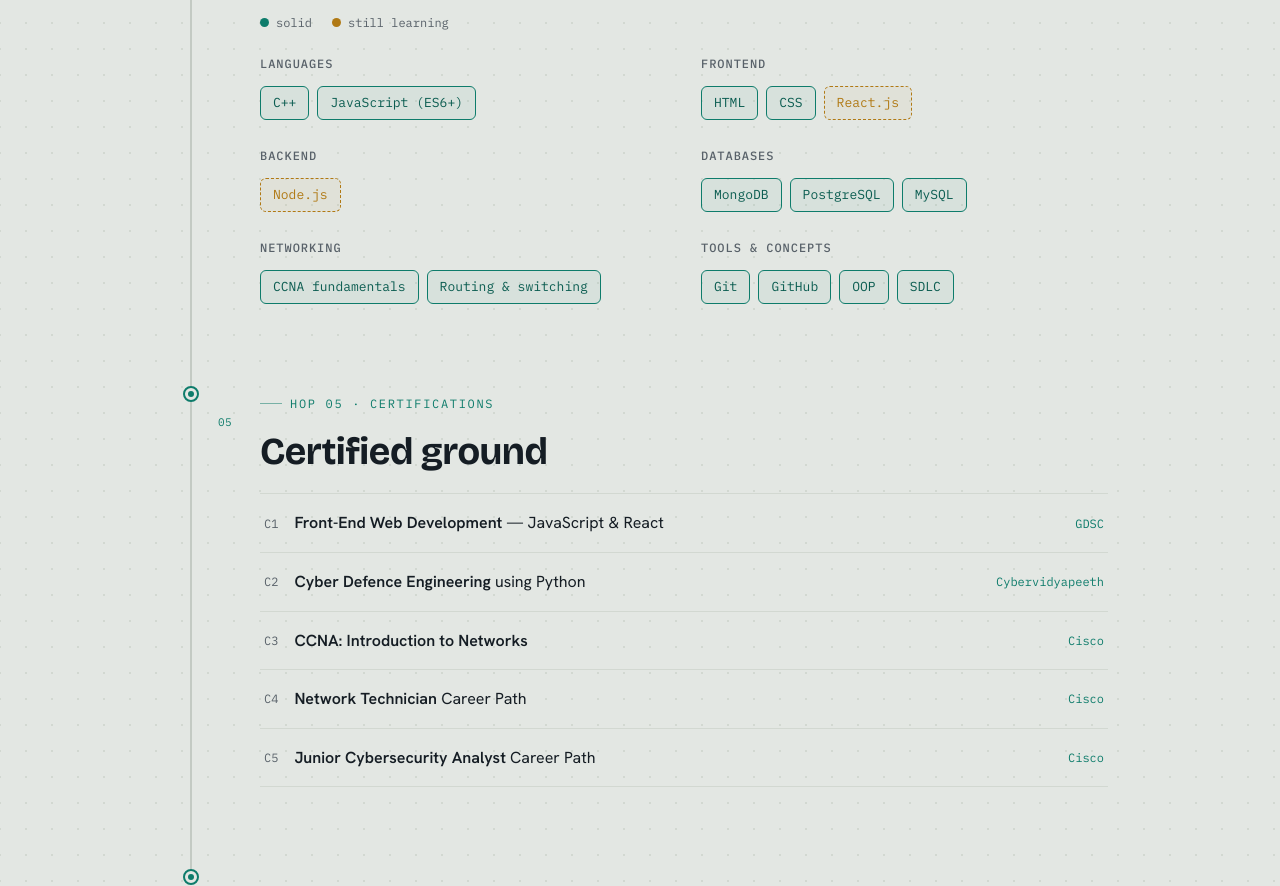
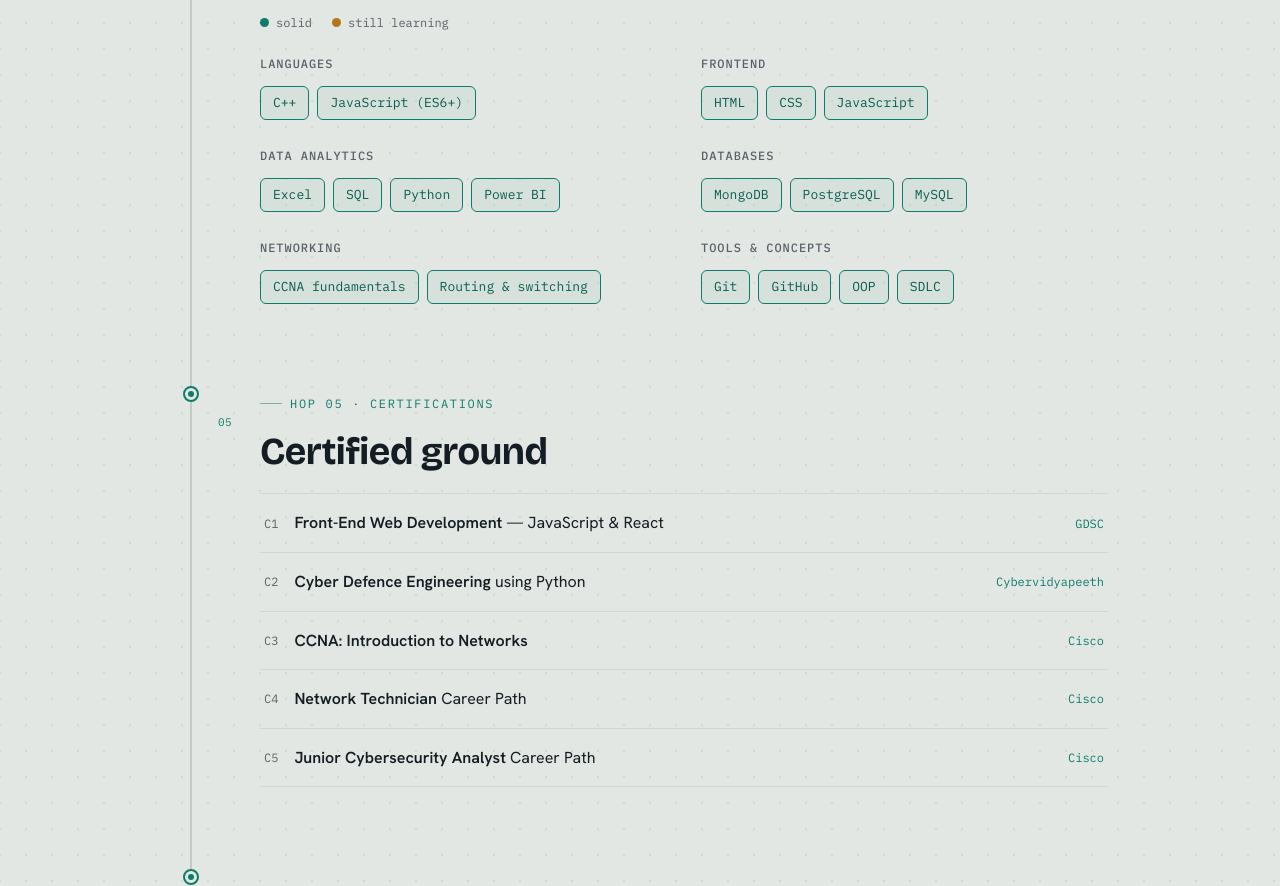
Before and after one commit to Bishalroy437/Portfolio, a plain HTML site: page index.html in a window 1280 px wide. Shown: the part 2161-3047 px from the top of the page. Drawn offline with nearby package versions, Linux system fonts and the light colour scheme.

Commit message:
ADDED THE DATA ANALYTICS TOOLS

```diff
--- a/index.html
+++ b/index.html
@@ -495,13 +495,19 @@
             <div class="chips">
               <span class="chip">HTML</span>
               <span class="chip">CSS</span>
-              <span class="chip learn">React.js</span>
+              <span class="chip">JavaScript</span>
+              <!-- <span class="chip learn">React.js</span> -->
             </div>
           </div>
           <div class="sg">
-            <h4>Backend</h4>
+            <h4>Data Analytics</h4>
+            <!-- <h4>Backend</h4> -->
             <div class="chips">
-              <span class="chip learn">Node.js</span>
+              <!-- <span class="chip learn">Node.js</span> -->
+               <span class="chip">Excel</span>
+               <span class="chip">SQL</span>
+               <span class="chip">Python</span>
+               <span class="chip">Power BI</span>
             </div>
           </div>
           <div class="sg">
```
